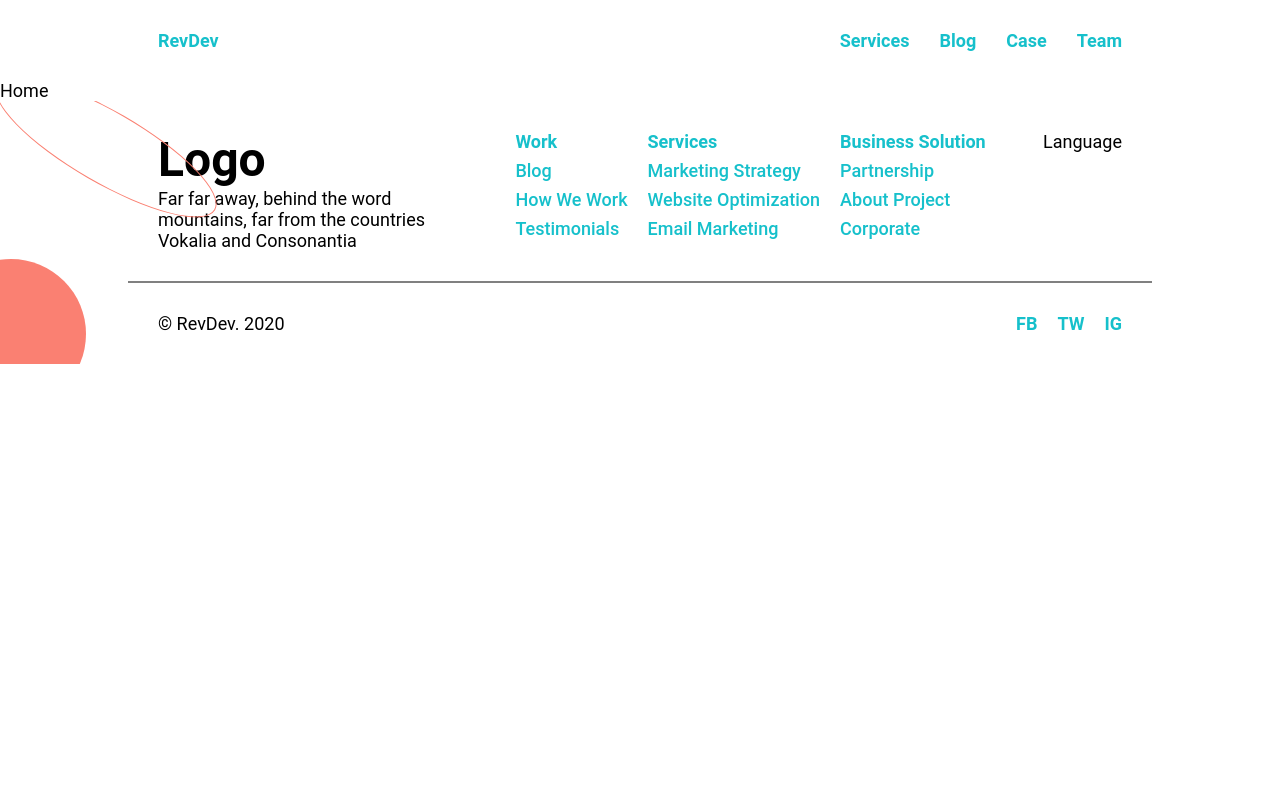
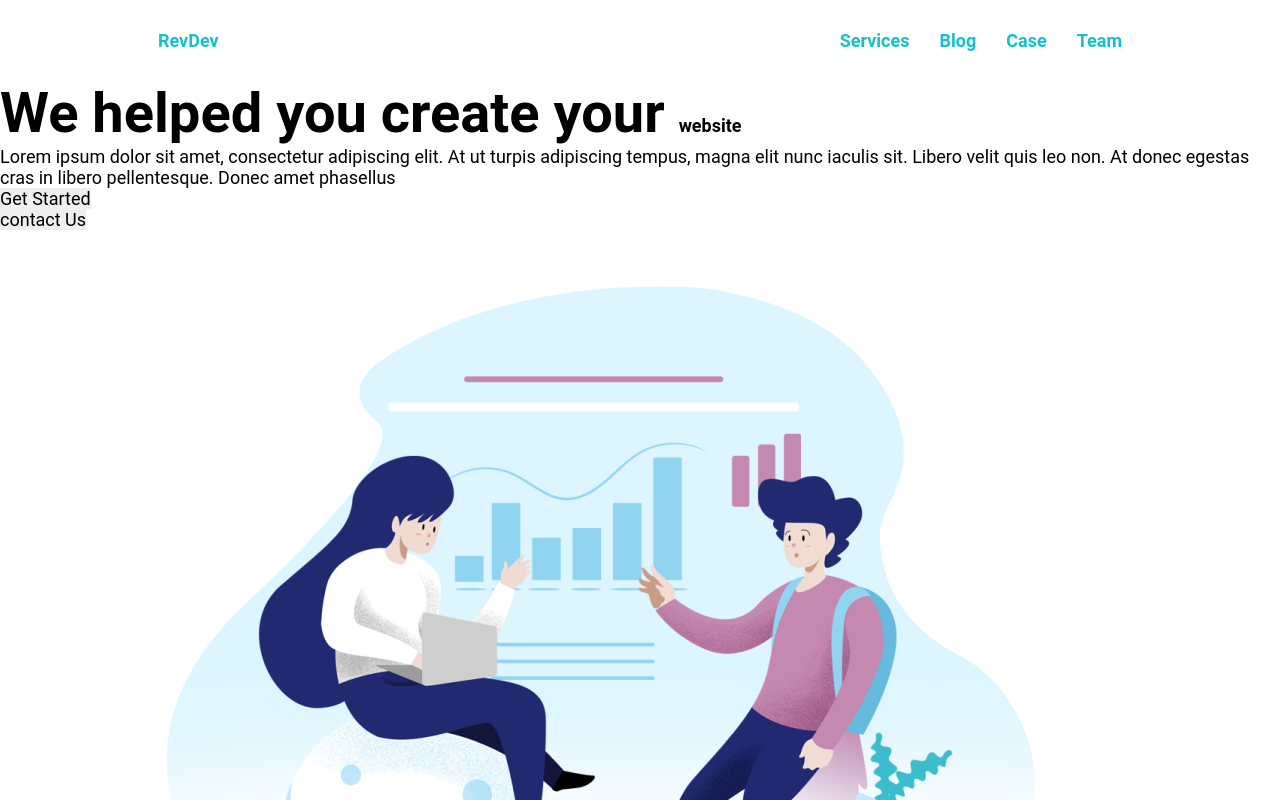
Before and after one commit to revdev-earth/RevDevPage, a React (Vite) app: page / in a window 1280 px wide. Shown: the top 800 px of the page. Built offline with nearby package versions, Linux system fonts and the light colour scheme.

Commit message:
Layout first section from home.

```diff
--- a/src/Pages/Home/index.tsx
+++ b/src/Pages/Home/index.tsx
@@ -1,3 +1,26 @@
+import ImgHome1 from "../../assets/home/img-home-1.png"
+
 export default function Home() {
-  return <div>Home</div>
+  return (
+    <main>
+      <div>
+        <div>
+          <h2>
+            We helped you create your <span>website</span>
+          </h2>
+          <p>
+            Lorem ipsum dolor sit amet, consectetur adipiscing elit. At ut
+            turpis adipiscing tempus, magna elit nunc iaculis sit. Libero velit
+            quis leo non. At donec egestas cras in libero pellentesque. Donec
+            amet phasellus
+          </p>
+          <div>
+            <button>Get Started</button>
+            <button>contact Us</button>
+          </div>
+        </div>
+        <img src={ImgHome1} alt="" />
+      </div>
+    </main>
+  )
 }
```
